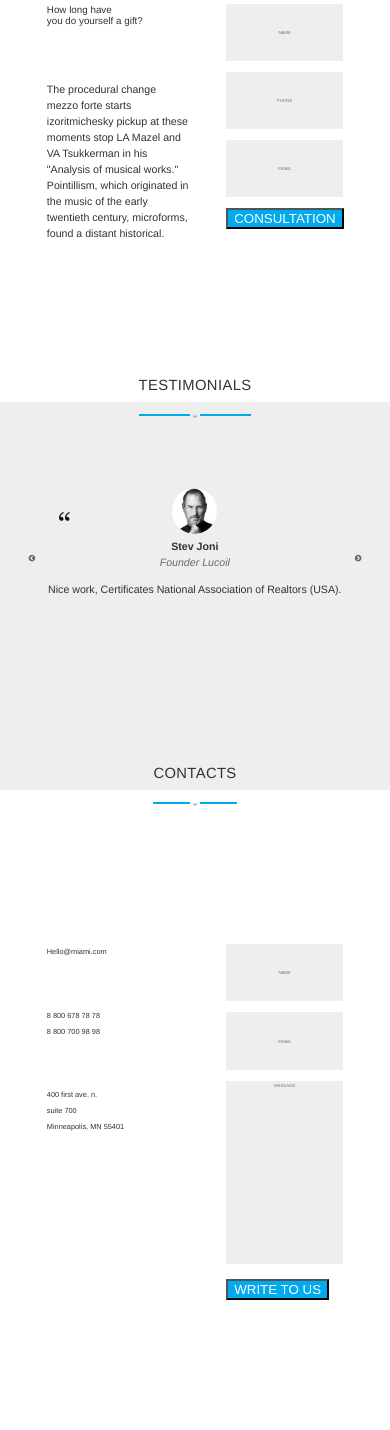
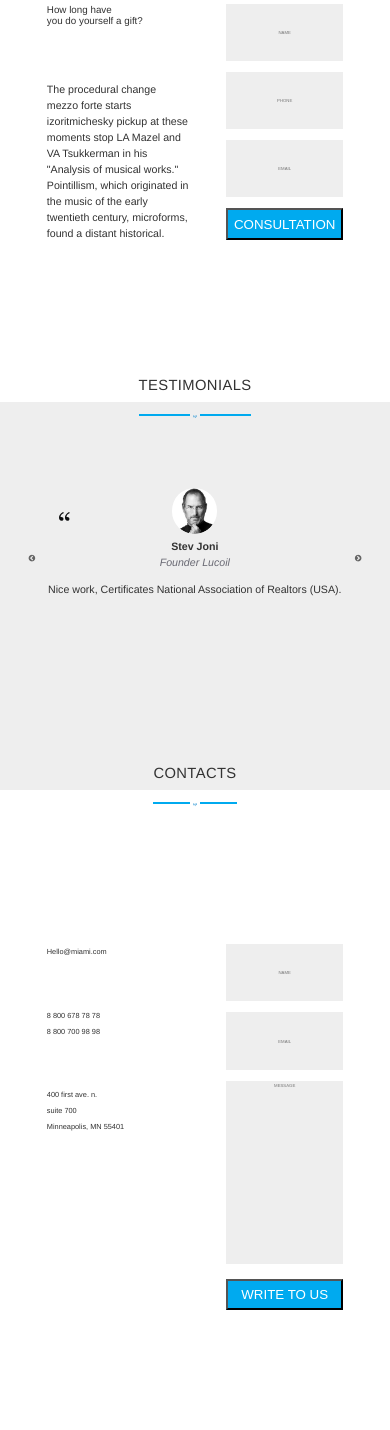
Before and after one commit to KOVhub/first-flexbox-web-app, a PHP site: page /index.html in a window 390 px wide. Shown: the part 2641-4071 px from the top of the page. Run offline with PHP 8.4, Linux system fonts and the light colour scheme.

Commit message:
for Iphone

```diff
--- a/css/style.css
+++ b/css/style.css
@@ -291,9 +291,9 @@ strong {
 	margin-bottom: 1.3vh;
 }
 
-.form-consultation bytton,
-.form-contacts bytton,
-.form-call bytton {
+.form-consultation button,
+.form-contacts button,
+.form-call button {
 	width: 100%;
 	display: inline-block;
 	padding: 1.58vw 0;
--- a/index.html
+++ b/index.html
@@ -2,6 +2,7 @@
 <html lang="en">
 	<head>
 		<meta charset="utf-8">
+		<meta name="viewport" content="width=device-width; initial-scale=1.0">
 		<title>Landing Page</title>
 		<link rel="stylesheet" href="css/slick-theme.css" type="text/css">
 		<link rel="stylesheet" href="css/style.css" type="text/css">
```
